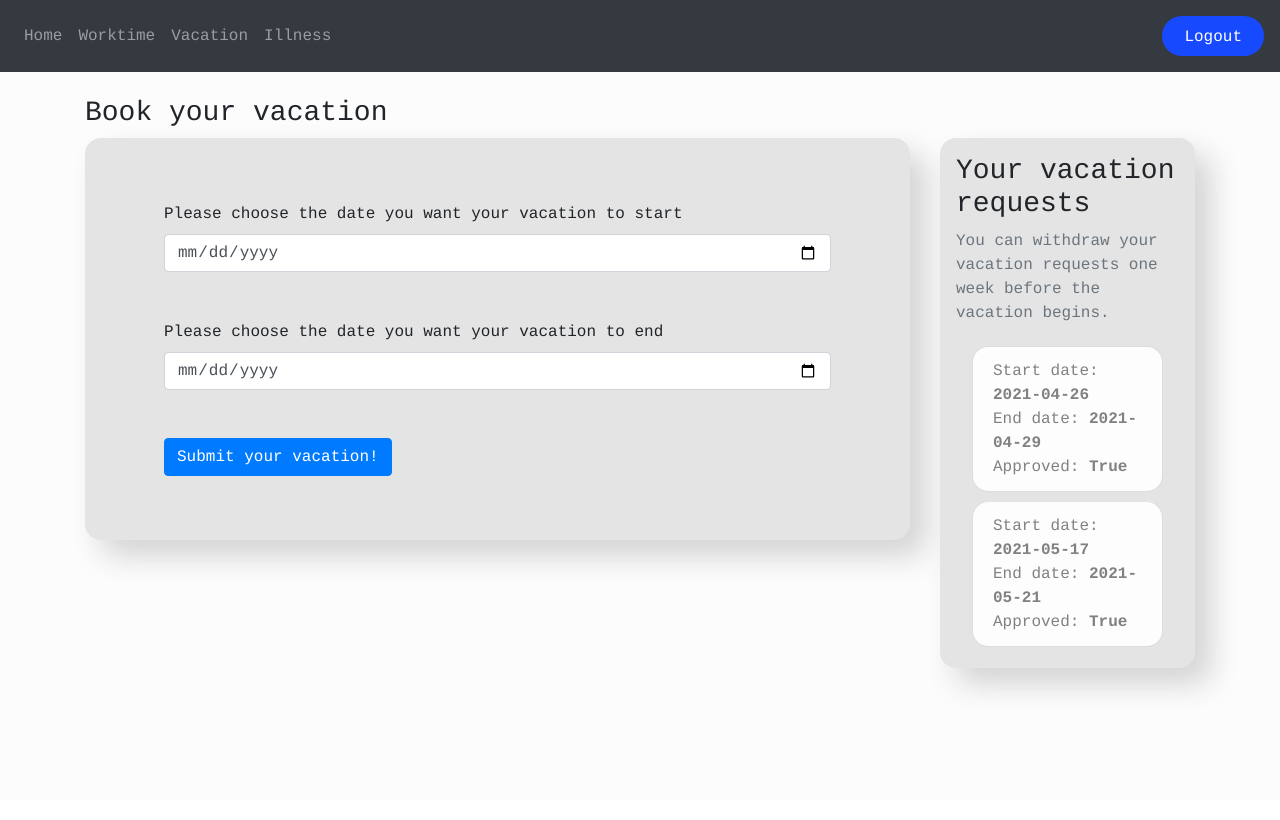
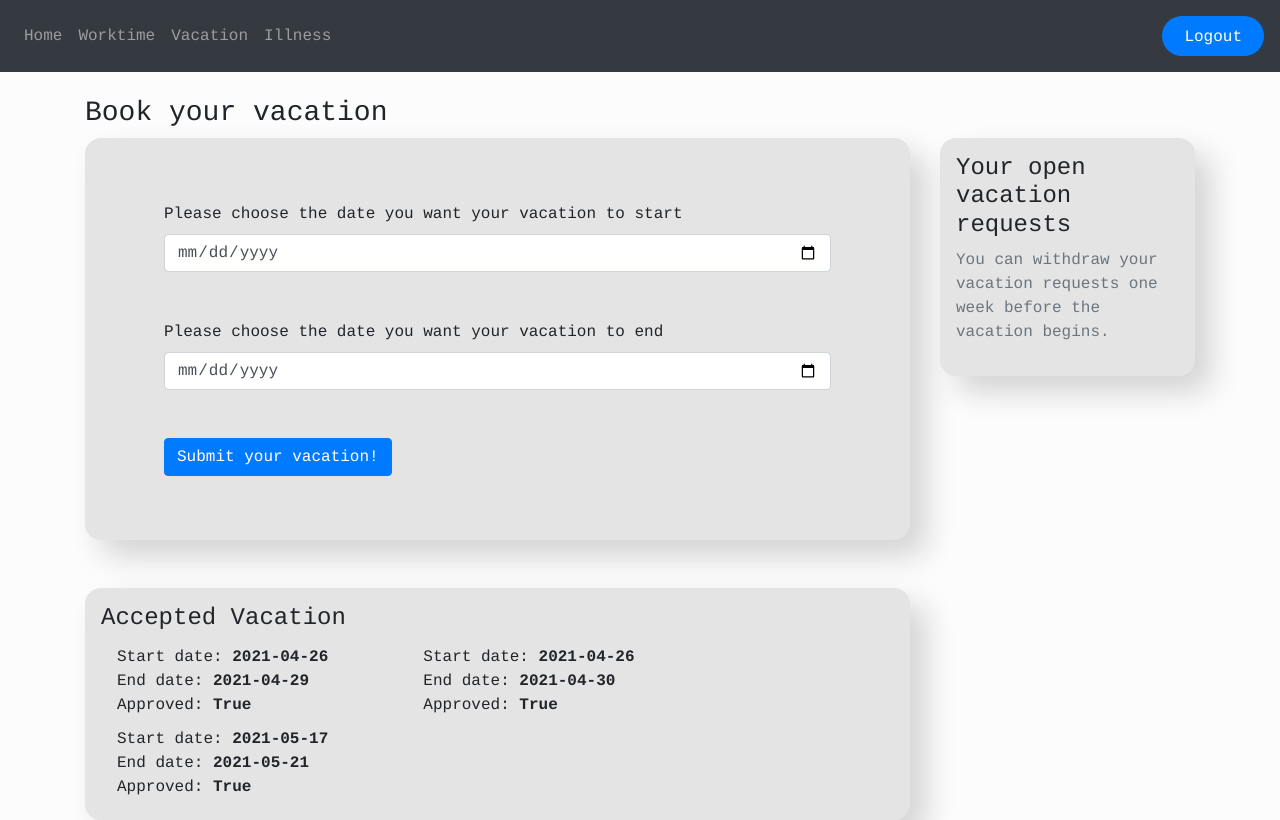
Before and after one commit to ivteit00/STC_CODE, a Flask app: page /vacation in a window 1280 px wide. Before the commit the page ends 696 px from the top, so only its background shows below. Run offline with Flask 2, Linux system fonts and the light colour scheme; a user stored in the database is signed in; data comes from the database, SQL or seed files in the repository; some libraries are stand-ins or nearby versions.

Commit message:
change css

```diff
--- a/app/__init__.py
+++ b/app/__init__.py
@@ -11,7 +11,7 @@ db = SQLAlchemy()
 DB_NAME = 'database.db'
 
 
-def create_app(config_name):
+def create_app(config_name) -> 'Flask':
     app = Flask(__name__)
     app.config.from_object(config[config_name])
     db.init_app(app)
--- a/app/auth.py
+++ b/app/auth.py
@@ -13,7 +13,7 @@ auth = Blueprint('auth', __name__)
 
 
 @auth.route('/', methods=['GET', 'POST'])
-def login():
+def login() -> 'html':
     """Log-In-viewfunction"""
     logout_user()
     if request.method == 'POST':
@@ -39,6 +39,6 @@ def login():
 
 @auth.route('/logout')
 @login_required
-def logout():
+def logout() -> 'redirect':
     logout_user()
     return redirect(url_for('auth.login'))
--- a/app/illness.py
+++ b/app/illness.py
@@ -17,7 +17,7 @@ ill = Blueprint('ill', __name__)
 
 @ill.route('/illness', methods=['GET', 'POST'])
 @login_required
-def illness():
+def illness() -> 'html':
     if request.method == 'POST':
         start_date = datetime.strptime(
             request.form.get('start_date'), '%Y-%m-%d')
@@ -42,7 +42,7 @@ def illness():
 @ill.route('/illness_cases', methods=['GET', 'POST'])
 @login_required
 @hr_role_required
-def illness_cases():
+def illness_cases() -> 'html':
     if request.method == 'POST':
         case_id = request.form.get('accept-button')
         case = Illness.query.filter_by(id=case_id).first()
--- a/app/static/css/styles.css
+++ b/app/static/css/styles.css
@@ -2,12 +2,7 @@ body,
 html {
     height: 100%;
     background-color: #fcfcfc;
-    font-family: 'Microsoft YaHei UI', Courier, monospace;
-}
-
-
-.center {
-    margin-top: 1%;
+    font-family: "Microsoft YaHei UI", Courier, monospace;
 }
 
 .logo {
@@ -18,24 +13,12 @@ html {
     align-items: center;
     position: relative;
     display: block;
-
 }
 
 
-.img-class {
-    width: 200px;
-    height: 200px;
-}
-
-.login-center {
-    width: 300px;
-    height: 600px;
-
-}
-
 
 .button-small {
-    background: #1749FF;
+    background: #007bff;
     color: white;
     float: left;
     border-radius: 57px;
@@ -46,19 +29,17 @@ html {
 
 .button-small:hover {
     background: #3661ff;
-
 }
 
-.vacation-requests-personal {
+.content-box {
     background-color: #e4e4e4;
     padding: 1em;
     border-radius: 1em;
     box-shadow: 1em 1em 30px #d3d3d3;
     position: relative;
-
 }
 
-.individual-vacation-request {
+.inner-container {
     background-color: #e4e4e4;
     padding: 1em;
     border-radius: 2em;
@@ -72,7 +53,7 @@ html {
     text-emphasis: filled #00a6ff;
 }
 
-.approved {
+.a {
     color: #00a6ff;
     text-emphasis: filled #00a6ff;
 }
@@ -86,6 +67,6 @@ html {
     border-radius: 1em;
 }
 
-.vacation-requests-personal .table-limited {
+.content-box .table-limited {
     overflow: hidden;
 }
--- a/app/templates/approve_worktime.html
+++ b/app/templates/approve_worktime.html
@@ -10,7 +10,7 @@
 {% block content %}
 
 <div class="container">
-    <div class="vacation-requests-personal overflow-hidden">
+    <div class="content-box overflow-hidden">
         <div class="table-responsive">
             <table class="table table-striped table-bordered table-limited">
                 <thead>
--- a/app/templates/illness.html
+++ b/app/templates/illness.html
@@ -8,7 +8,7 @@
 
 {% block content %}
 <div class="container">
-    <div class="vacation-requests-personal">
+    <div class="content-box">
         <form method="POST">
             <div class="container">
                 <div class="md-form mx-5 my-5">
--- a/app/templates/login.html
+++ b/app/templates/login.html
@@ -8,7 +8,7 @@
     <div class="container">
         <img src="{{url_for('static', filename='STC.png')}}" alt="Logo" class="logo">
         <div class="d-flex justify-content-center">
-            <div class="vacation-requests-personal">
+            <div class="content-box">
                 <div class=" form-group">
                     <label for="email-id">E-Mail</label>
                     <input type="text" class="form-control" id="email-id" placeholder="E-Mail" name="email">
--- a/app/templates/vacation.html
+++ b/app/templates/vacation.html
@@ -13,7 +13,7 @@
     <div class="row">
 
         <div class="col-sm-9">
-            <div class="vacation-requests-personal">
+            <div class="content-box">
                 <form method="POST">
                     <div class="container">
                         <div class="md-form mx-5 my-5">
@@ -33,30 +33,56 @@
         </div>
 
         <div class="col-sm-3">
-            <div class="vacation-requests-personal">
+            <div class="content-box">
                 <div class="content-section">
-                    <h3>Your vacation requests</h3>
+                    <h4>Your open vacation requests</h4>
                     <p class='text-muted'>
                         You can withdraw your vacation requests one week before the vacation begins.
                     </p>
-                    <ul class="list-group" >
+                    <ul class="list-group">
                         {% for request in requests %}
-                        <li class="list-group-item list-group-item-light individual-request" style="border-radius: 1em; margin:5px 1em">
+                        {% if request.approved == False %}
+                        <li class="list-group-item list-group-item-light individual-request"
+                            style="border-radius: 1em; margin:5px 1em">
                             Start date: <strong>{{request.start_date}}</strong>
                             <br>
                             End date: <strong>{{request.end_date}}</strong>
                             <br>
                             Approved: <strong>{{request.approved}}</strong>
                         </li>
+                        {% endif %}
                         {% endfor %}
                     </ul>
                 </div>
-
             </div>
         </div>
     </div>
-</div>
+    <br>
+    <br>
+    <div class="row">
+        <div class="col-sm-9">
+            <div class="content-box">
+                <h4>Accepted Vacation</h4>
+                <div class="row">
+                    {% for request in requests %}
+                    {% if request.approved == True %}
+                    <div class="col-6 col-sm-4 vacation-requests-personal" style="border-radius: 1em; margin:5px 1em">
+                        Start date: <strong>{{request.start_date}}</strong>
+                        <br>
+                        End date: <strong>{{request.end_date}}</strong>
+                        <br>
+                        Approved: <strong>{{request.approved}}</strong>
+                    </div>
+
+                    {% endif %}
+                    {% endfor %}
+                </div>
+            </div>
+        </div>
+        <br>
+        <br>
+    </div>
 
 
 
-{% endblock content %}
+    {% endblock content %}
--- a/app/templates/vacation_requests.html
+++ b/app/templates/vacation_requests.html
@@ -11,8 +11,8 @@
 
 {% block content %}
 <div class="container">
-    <div class="vacation-requests-personal overflow-hidden">
-        <div class="table-responsive">
+    <div class=" overflow-hidden">
+        <div class="table-responsive content-box">
             <table class="table table-striped table-bordered table-limited ">
                 <thead>
                     <tr>
--- a/app/templates/worktime.html
+++ b/app/templates/worktime.html
@@ -12,7 +12,7 @@
 
 <form method="POST">
     <div class="container">
-        <div class="vacation-requests-personal">
+        <div class="content-box">
             <div class="md-form mx-5 my-5">
                 <label for="start-time">Please choose your start time</label>
                 <input type="time" name="start-time" class="form-control" value="09:00" required>
--- a/app/vacation.py
+++ b/app/vacation.py
@@ -8,9 +8,9 @@ from flask_login import login_required, current_user
 from workdays import networkdays
 
 # Local application imports
-from .models import User, Vacation, Illness
+from .models import User, Vacation, Illness, Notification
 from . import db
-from .functions import chef_or_hr_role_required
+from .functions import chef_or_hr_role_required, create_message
 
 
 vac = Blueprint('vac', __name__)
@@ -18,7 +18,7 @@ vac = Blueprint('vac', __name__)
 
 @vac.route('/vacation', methods=['GET', 'POST'])
 @login_required
-def vacation():
+def vacation() -> 'html':
     if request.method == 'POST':
         start_date = datetime.strptime(
             request.form.get('start_date'), '%Y-%m-%d')
@@ -60,7 +60,7 @@ def vacation():
 @vac.route('/vacation_requests', methods=['GET', 'POST'])
 @login_required
 @chef_or_hr_role_required
-def vacation_requests():
+def vacation_requests() -> 'html':
     if request.method == 'POST':
         if request.form.get('accept-button'):
             request_id = request.form.get('accept-button')
@@ -68,7 +68,6 @@ def vacation_requests():
             req.approved = True
             req.notify = True
             user = User.query.filter_by(id=req.user_id).first()
-            # TODO only reduce vacation_day_taken when vacation request is accepted
             vacation_length = networkdays(req.start_date, req.end_date)
             user.vacation_days_taken += vacation_length
 
@@ -79,8 +78,14 @@ def vacation_requests():
             return redirect(url_for('vac.vacation_requests'))
         elif request.form.get('reject-button'):
             request_id = request.form.get('reject-button')
+            user_id = Vacation.query.filter_by(id=request_id).first().user_id
+            user = User.query.filter_by(id=user_id).first()
+
+            req = Vacation.query.filter_by(id=request_id).first()
+            msg = create_message(req)
+            noti = Notification(user=user, message=msg)
+            db.session.add(noti)
             Vacation.query.filter_by(id=request_id).delete()
-            # TODO Implement either: Notification or Display rejection of request
             db.session.commit()
             flash('You succesfully rejected the Vacation request. The employee is getting notified.', category='warning')
             return redirect(url_for('vac.vacation_requests'))
--- a/app/worktime.py
+++ b/app/worktime.py
@@ -19,7 +19,7 @@ work = Blueprint('worktime', __name__)
 
 @work.route('/worktime', methods=['GET', 'POST'])
 @login_required
-def worktime():
+def worktime() -> 'html':
     if request.method == 'POST':
         error = False
         start = request.form.get('start-time')
@@ -67,7 +67,7 @@ def worktime():
 @work.route('/approve_worktime', methods=['GET', 'POST'])
 @chef_role_required
 @login_required
-def approve_worktime():
+def approve_worktime() -> 'html':
     if request.method == 'POST':
         if request.form.get('accept-button'):
             user_id = request.form.get('accept-button')
@@ -94,7 +94,7 @@ def approve_worktime():
     return render_template('approve_worktime.html', user=current_user, roles_id=session.get('roles_id'), users=users, User=User, hours_till_today=hours_till_today)
 
 
-def calculate_minutes(time: datetime.time):
+def calculate_minutes(time: datetime.time)->int:
     return (time.hour*60 + time.minute)
 
 
```
Also changed, not shown: app/functions.py (+10 -0 lines), app/models.py (+7 -0 lines), app/templates/home.html (+38 -9 lines), app/views.py (+11 -5 lines), app/database.db.
